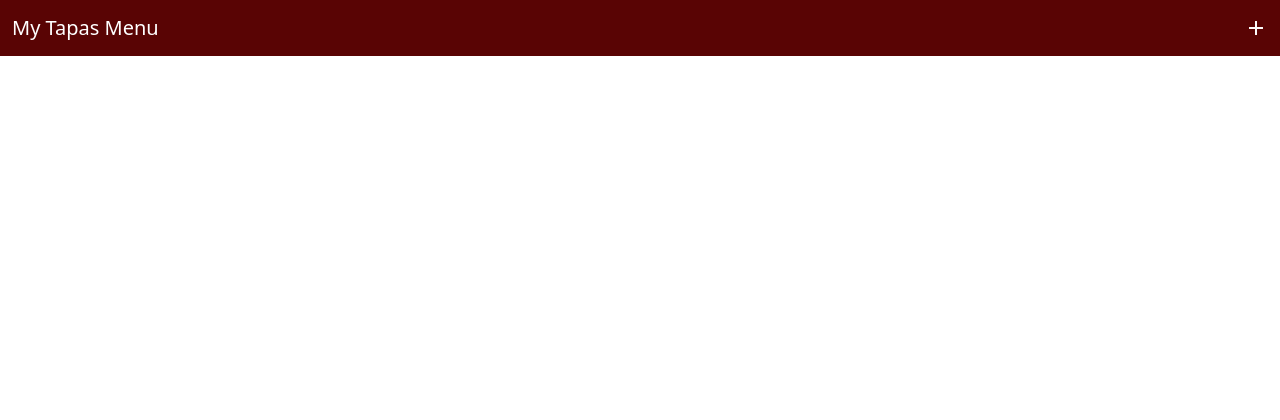
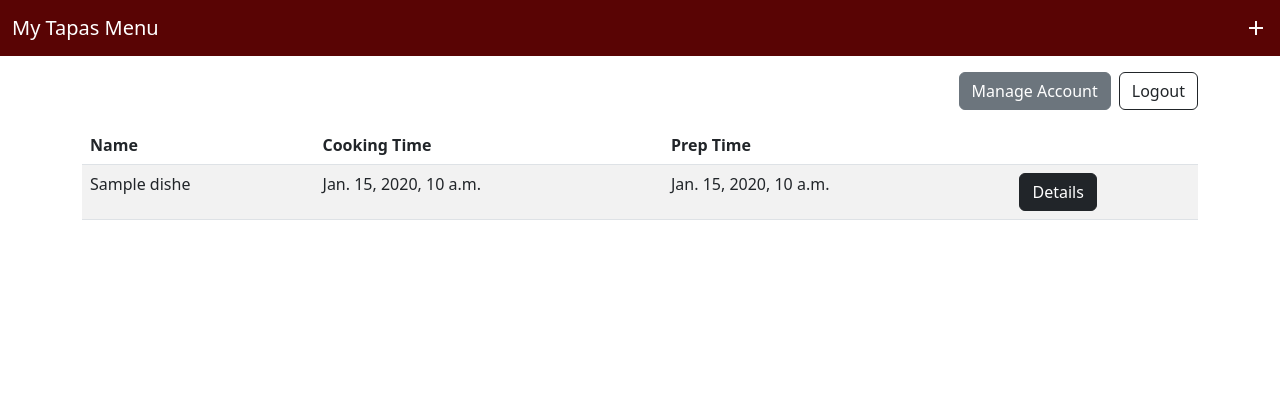
Before and after one commit to cpricamata/MOD6-EP, a Django app: template Exercise/tapas/tapasapp/templates/tapasapp/basic_list.html in a window 1280 px wide. Shown: the top 420 px of the page. Run offline with Django 5.2, Linux system fonts and the light colour scheme; the template is opened without the code that fills it: most values are stand-ins (such as "Sample title", 1, 10 or a date in 2020); some libraries are stand-ins or nearby versions.

Commit message:
exercise changes

```diff
--- a/Exercise/tapas/tapasapp/templates/tapasapp/basic_list.html
+++ b/Exercise/tapas/tapasapp/templates/tapasapp/basic_list.html
@@ -1,2 +1,37 @@
 {% extends 'tapasapp/base.html' %}
 {% load static %}
+
+
+
+                {% block content %}
+                <div class="col-12">
+                    <div class="d-flex justify-content-end gap-2 mb-3">
+                        <a href="{% url 'manage_account' pk=d.pk %}" class="btn btn-secondary">Manage Account</a>
+                        <a href="{% url 'logout_view' %}" class="btn btn-outline-dark">Logout</a>
+                    </div>
+
+                </div>
+                <div class="col-12">
+                    <table class="table table-striped mb-5">
+
+                        <thead>
+                            <tr>
+                                <th scope="col"> Name </th>
+                                <th scope="col"> Cooking Time </th>
+                                <th scope="col"> Prep Time </th>
+                                <th scope="col">  </th>
+                            </tr>
+                        </thead>
+                        <tbody>
+                            {% for d in dishes %}
+                            <tr>
+                                <td> {{ d.name }} </td>
+                                <td> {{ d.prep_time }} </td>
+                                <td> {{ d.cook_time }} </td>
+                                <td><a href="{% url 'view_detail' pk=d.pk %}"  class="btn btn-dark">Details</a></td>
+                            </tr>
+                            {% endfor %}
+                        </tbody>
+                    </table>
+                </div>
+                {% endblock %}
--- a/Exercise/tapas/tapasapp/urls.py
+++ b/Exercise/tapas/tapasapp/urls.py
@@ -8,6 +8,7 @@ urlpatterns = [
     path('basic_list/<int:pk>/', views.basic_list, name='basic_list'),
     path('base/', views.base_view, name='base'),
     path('menu/', views.better_menu, name='better_menu'),
+    path('logout/', views.logout_view, name="logout_view"),
     path('add_menu', views.add_menu, name='add_menu'),
     path('view_detail/<int:pk>/', views.view_detail, name='view_detail'),
     path('delete_dish/<int:pk>/', views.delete_dish, name='delete_dish'),
--- a/Exercise/tapas/tapasapp/views.py
+++ b/Exercise/tapas/tapasapp/views.py
@@ -3,6 +3,7 @@ from .models import Dish
 from django.shortcuts import render, redirect
 from .models import Account
 from django.contrib import messages
+from django.contrib.auth import logout
 
 # Create your views here.
 
@@ -21,6 +22,11 @@ def login_view(request):
             })
 
     return render(request, 'tapasapp/login.html')
+
+def logout_view(request):
+    logout(request)
+    return redirect('login')
+#Source: https://docs.djangoproject.com/en/dev/topics/auth/default/
 
 def signup_view(request):
     if request.method == "POST":
```
Also changed, not shown: Exercise/tapas/db.sqlite3.
